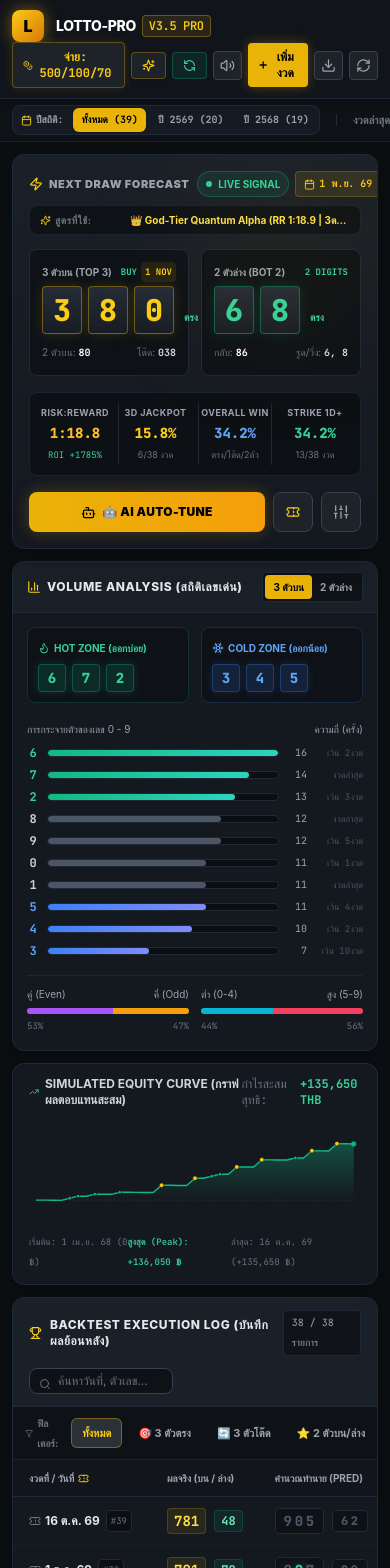
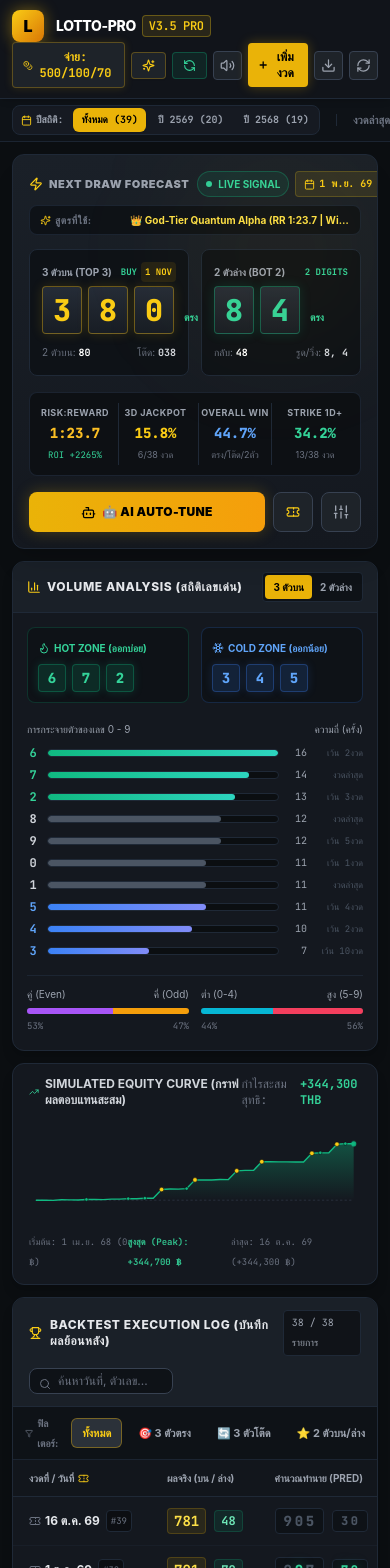
Before and after one commit to suteechu/LOTTO-PRO, a React (Vite) app: page / in a window 390 px wide. Shown: the top 1568 px of the page. Built offline with nearby package versions, Linux system fonts and the light colour scheme.

Commit message:
feat: configure default underground bet structure (3D 100x100, 2Top 50x50, 2Bot 50x50 = 400 THB) and reverse 2D hit tracking

```diff
--- a/src/App.tsx
+++ b/src/App.tsx
@@ -29,7 +29,7 @@
 import { playSuccessChime, playTerminalBeep } from './utils/sound';
 import { CheckCircle2 } from 'lucide-react';
 
-const PAYOUT_STORAGE_KEY = 'lotto_pro_payout_config_v2';
+const PAYOUT_STORAGE_KEY = 'lotto_pro_payout_config_v3';
 
 export default function App() {
   const [draws, setDraws] = useState<LotteryDraw[]>(() => getStoredLotteryData());
@@ -38,10 +38,11 @@
   const [isOptimizing, setIsOptimizing] = useState(false);
   const [syncToast, setSyncToast] = useState<string | null>(null);
 
-  // Custom Payout Rates: 3ตรง 500, โต๊ด 100, 2ตัว 70 | รวมงวดละ 200 บาท
+  // Custom Payout Rates: 3ตรง 500, โต๊ด 100, 2ตัว 70 | แผน 100x100 / 50x50 / 50x50 รวมงวดละ 400 บาท
   const [payoutConfig, setPayoutConfig] = useState<PayoutConfig>(() => {
     try {
       localStorage.removeItem('lotto_pro_payout_config_v1');
+      localStorage.removeItem('lotto_pro_payout_config_v2');
       const raw = localStorage.getItem(PAYOUT_STORAGE_KEY);
       if (raw) {
         return JSON.parse(raw);
--- a/src/data/presets.ts
+++ b/src/data/presets.ts
@@ -3,16 +3,16 @@
 export const PRESET_FORMULAS: PresetFormula[] = [
   {
     id: 'god-tier-quantum-alpha',
-    name: '👑 God-Tier Quantum Alpha (RR 1:18.9 | 3ตรง 6 งวด)',
-    description: 'สูตรควอนตัม 3 ตัวแปรคูณไขว้ (Cross-Product) สถิติจริง 38 งวด เข้า 3 ตัวตรง 6 งวด, 2 ตัวบน 6 งวด, 2 ตัวล่าง 7 งวด กำไรสุทธิ +135,650฿ (Win Rate 34.2%)',
+    name: '👑 God-Tier Quantum Alpha (RR 1:23.7 | Win 44.7%)',
+    description: 'สูตรควอนตัม 3 ตัวแปรคูณไขว้ สำหรับแผน 100×100 / 50×50 สถิติจริงเข้า 3ตรง 6 งวด, 2บน(ไป-กลับ) 8 งวด, 2ล่าง(ไป-กลับ) 9 งวด กำไรสุทธิ +344,300฿',
     targetMode: 'both',
-    winRateTag: 'RR 1:18.9 | ROI +1,785%',
+    winRateTag: 'RR 1:23.7 | ROI +2,265%',
     formula: {
       digit1: { v1: 'hu', v2: 'btu', v3: 'tbt', c: 2 },
       digit2: { v1: 'ht', v2: 'tbu', v3: 'ubu', c: 0 },
       digit3: { v1: 't', v2: 'u', v3: 'bt', c: 7 },
-      bot1:   { v1: 'btu', v2: 'tbu', v3: 'tbu', c: 6 },
-      bot2:   { v1: 'h', v2: 'bu', v3: 'bu', c: 5 }
+      bot1:   { v1: 'ht', v2: 'hu', v3: 'hbt', c: 7 },
+      bot2:   { v1: 'bt', v2: 'bu', v3: 'hbt', c: 4 }
     }
   },
   {
--- a/src/types/index.ts
+++ b/src/types/index.ts
@@ -48,7 +48,9 @@
   is3Exact: boolean;      // 3 ตัวตรง
   is3Tod: boolean;        // 3 ตัวโต๊ด
   is2TopExact: boolean;   // 2 ตัวบนตรง
+  is2TopRev: boolean;     // 2 ตัวบนกลับ
   is2BotExact: boolean;   // 2 ตัวล่างตรง
+  is2BotRev: boolean;     // 2 ตัวล่างกลับ
   matchedTopCount: number;
   matchedBotCount: number;
   simulatedPnL: number;
@@ -62,7 +64,9 @@
   tod3Hits: number;
   tod3Rate: number;
   exact2TopHits: number;
+  rev2TopHits: number;
   exact2BotHits: number;
+  rev2BotHits: number;
   hit1PlusTop: number;
   hit1PlusTopRate: number;
   totalProfit: number;
@@ -90,21 +94,25 @@
 }
 
 export interface PayoutConfig {
-  direct3D: number; // 3 ตรง บาทละ 500
-  tod3D: number;    // 3 โต๊ด บาทละ 100
-  direct2D: number; // 2 ตัว บาทละ 70
-  betDirect3D: number; // แทง 3 ตรง (ค่าเริ่มต้น 25 บาท)
-  betTod3D: number;    // แทง โต๊ด (ค่าเริ่มต้น 25 บาท)
-  betTop2D: number;    // แทง 2 บน (ค่าเริ่มต้น 75 บาท)
-  betBot2D: number;    // แทง 2 ล่าง (ค่าเริ่มต้น 75 บาท)
+  direct3D: number;     // 3 ตรง บาทละ 500
+  tod3D: number;        // 3 โต๊ด บาทละ 100
+  direct2D: number;     // 2 ตัว บาทละ 70
+  betDirect3D: number;  // แทง 3 ตรง (ค่าเริ่มต้น 100 บาท)
+  betTod3D: number;     // แทง 3 โต๊ด (ค่าเริ่มต้น 100 บาท)
+  betTop2D: number;     // แทง 2 บนตรง (ค่าเริ่มต้น 50 บาท)
+  betTop2DRev: number;  // แทง 2 บนกลับ (ค่าเริ่มต้น 50 บาท)
+  betBot2D: number;     // แทง 2 ล่างตรง (ค่าเริ่มต้น 50 บาท)
+  betBot2DRev: number;  // แทง 2 ล่างกลับ (ค่าเริ่มต้น 50 บาท)
 }
 
 export const DEFAULT_PAYOUT_CONFIG: PayoutConfig = {
-  direct3D: 500, // 3 ตรง บาทละ 500
-  tod3D: 100,    // โต๊ด บาทละ 100
-  direct2D: 70,  // 2 ตัว บาทละ 70
-  betDirect3D: 25, // แทง 3 ตรง: 25 บาท
-  betTod3D: 25,    // แทง โต๊ด: 25 บาท
-  betTop2D: 75,    // แทง 2 บน: 75 บาท
-  betBot2D: 75     // แทง 2 ล่าง: 75 บาท
-}; // รวมงวดละ 200 บาท
+  direct3D: 500,    // 3 ตรง บาทละ 500
+  tod3D: 100,       // โต๊ด บาทละ 100
+  direct2D: 70,     // 2 ตัว บาทละ 70
+  betDirect3D: 100, // 3 ตัวตรง: 100 บาท (100×100)
+  betTod3D: 100,    // 3 ตัวโต๊ด: 100 บาท (100×100)
+  betTop2D: 50,     // 2 บนตรง: 50 บาท (50×50)
+  betTop2DRev: 50,  // 2 บนกลับ: 50 บาท (50×50)
+  betBot2D: 50,     // 2 ล่างตรง: 50 บาท (50×50)
+  betBot2DRev: 50   // 2 ล่างกลับ: 50 บาท (50×50)
+}; // รวมงวดละ 400 บาท (3ตัว 100*100 | 2บน 50*50 | 2ล่าง 50*50)
--- a/src/utils/engine.ts
+++ b/src/utils/engine.ts
@@ -5,8 +5,8 @@
   digit1: { v1: 'hu', v2: 'btu', v3: 'tbt', c: 2 },
   digit2: { v1: 'ht', v2: 'tbu', v3: 'ubu', c: 0 },
   digit3: { v1: 't', v2: 'u', v3: 'bt', c: 7 },
-  bot1: { v1: 'btu', v2: 'tbu', v3: 'tbu', c: 6 },
-  bot2: { v1: 'h', v2: 'bu', v3: 'bu', c: 5 }
+  bot1: { v1: 'ht', v2: 'hu', v3: 'hbt', c: 7 },
+  bot2: { v1: 'bt', v2: 'bu', v3: 'hbt', c: 4 }
 };
 
 export function getVariableValues(top3: string, bot2: string): Record<VariableId, number> {
@@ -83,7 +83,9 @@
         tod3Hits: 0,
         tod3Rate: 0,
         exact2TopHits: 0,
+        rev2TopHits: 0,
         exact2BotHits: 0,
+        rev2BotHits: 0,
         hit1PlusTop: 0,
         hit1PlusTopRate: 0,
         totalProfit: 0,
@@ -99,7 +101,9 @@
   let exact3Hits = 0;
   let tod3Hits = 0;
   let exact2TopHits = 0;
+  let rev2TopHits = 0;
   let exact2BotHits = 0;
+  let rev2BotHits = 0;
   let hit1PlusTop = 0;
   let runningPnL = 0;
   let totalGrossPayout = 0;
@@ -112,19 +116,25 @@
     const p2 = calculateDigit(formula.digit2, prev.top3, prev.bot2);
     const p3 = calculateDigit(formula.digit3, prev.top3, prev.bot2);
     const predTop3 = `${p1}${p2}${p3}`;
+    const predTop2 = `${p2}${p3}`;
+    const predTop2Rev = `${p3}${p2}`;
 
     const pb1 = calculateDigit(formula.bot1, prev.top3, prev.bot2);
     const pb2 = calculateDigit(formula.bot2, prev.top3, prev.bot2);
     const predBot2 = `${pb1}${pb2}`;
+    const predBot2Rev = `${pb2}${pb1}`;
 
     // Actual values
     const actTop3 = current.top3;
+    const actTop2 = actTop3.slice(1);
     const actBot2 = current.bot2;
 
     const is3Exact = predTop3 === actTop3;
     const is3Tod = !is3Exact && predTop3.split('').sort().join('') === actTop3.split('').sort().join('');
-    const is2TopExact = predTop3.slice(1) === actTop3.slice(1);
+    const is2TopExact = predTop2 === actTop2;
+    const is2TopRev = !is2TopExact && predTop2Rev === actTop2;
     const is2BotExact = predBot2 === actBot2;
+    const is2BotRev = !is2BotExact && predBot2Rev === actBot2;
 
     let matchedTopCount = 0;
     if (p1 === parseInt(actTop3[0], 10)) matchedTopCount++;
@@ -138,17 +148,24 @@
     if (is3Exact) exact3Hits++;
     if (is3Tod) tod3Hits++;
     if (is2TopExact) exact2TopHits++;
+    if (is2TopRev) rev2TopHits++;
     if (is2BotExact) exact2BotHits++;
+    if (is2BotRev) rev2BotHits++;
     if (matchedTopCount >= 1) hit1PlusTop++;
 
-    // Simulated P&L per draw based on User's Payout Rates:
-    // 3 ตรง: บาทละ 500, โต๊ด: บาทละ 100, 2 ตัว: บาทละ 70
-    const cost = (payoutConfig.betDirect3D + payoutConfig.betTod3D + payoutConfig.betTop2D + payoutConfig.betBot2D) || 100;
+    // Simulated P&L per draw based on User's Underground Betting Style:
+    // 3ตัว = 100*100 (ตรง 100 / โต๊ด 100) | 2บน = 50*50 (ตรง 50 / กลับ 50) | 2ล่าง = 50*50 (ตรง 50 / กลับ 50)
+    const betTopRev = payoutConfig.betTop2DRev ?? 50;
+    const betBotRev = payoutConfig.betBot2DRev ?? 50;
+    const cost = (payoutConfig.betDirect3D + payoutConfig.betTod3D + payoutConfig.betTop2D + betTopRev + payoutConfig.betBot2D + betBotRev) || 400;
+
     let payout = 0;
-    if (is3Exact) payout += payoutConfig.betDirect3D * payoutConfig.direct3D;     // 3ตรง (บาทละ 500)
+    if (is3Exact) payout += payoutConfig.betDirect3D * payoutConfig.direct3D;   // 3ตรง (บาทละ 500)
     if (is3Tod) payout += payoutConfig.betTod3D * payoutConfig.tod3D;           // โต๊ด (บาทละ 100)
-    if (is2TopExact) payout += payoutConfig.betTop2D * payoutConfig.direct2D;   // 2ตัวบน (บาทละ 70)
-    if (is2BotExact) payout += payoutConfig.betBot2D * payoutConfig.direct2D;   // 2ตัวล่าง (บาทละ 70)
+    if (is2TopExact) payout += payoutConfig.betTop2D * payoutConfig.direct2D;   // 2ตัวบนตรง (บาทละ 70)
+    if (is2TopRev) payout += betTopRev * payoutConfig.direct2D;                 // 2ตัวบนกลับ (บาทละ 70)
+    if (is2BotExact) payout += payoutConfig.betBot2D * payoutConfig.direct2D;   // 2ตัวล่างตรง (บาทละ 70)
+    if (is2BotRev) payout += betBotRev * payoutConfig.direct2D;                 // 2ตัวล่างกลับ (บาทละ 70)
 
     totalGrossPayout += payout;
     const netPnL = payout - cost;
@@ -163,7 +180,9 @@
       is3Exact,
       is3Tod,
       is2TopExact,
+      is2TopRev,
       is2BotExact,
+      is2BotRev,
       matchedTopCount,
       matchedBotCount,
       simulatedPnL: netPnL,
@@ -178,9 +197,13 @@
   }
 
   const total = rows.length;
-  const anyWinCount = rows.filter(r => r.is3Exact || r.is3Tod || r.is2TopExact || r.is2BotExact).length;
+  const anyWinCount = rows.filter(r =>
+    r.is3Exact || r.is3Tod || r.is2TopExact || r.is2TopRev || r.is2BotExact || r.is2BotRev
+  ).length;
   const winRate = total > 0 ? (anyWinCount / total) * 100 : 0;
-  const costPerDraw = (payoutConfig.betDirect3D + payoutConfig.betTod3D + payoutConfig.betTop2D + payoutConfig.betBot2D) || 100;
+  const betTopRev = payoutConfig.betTop2DRev ?? 50;
+  const betBotRev = payoutConfig.betBot2DRev ?? 50;
+  const costPerDraw = (payoutConfig.betDirect3D + payoutConfig.betTod3D + payoutConfig.betTop2D + betTopRev + payoutConfig.betBot2D + betBotRev) || 400;
   const totalCost = total * costPerDraw;
   const roi = totalCost > 0 ? (runningPnL / totalCost) * 100 : 0;
   const riskRewardRatio = totalCost > 0 ? totalGrossPayout / totalCost : 0;
@@ -192,7 +215,9 @@
     tod3Hits,
     tod3Rate: total > 0 ? (tod3Hits / total) * 100 : 0,
     exact2TopHits,
+    rev2TopHits,
     exact2BotHits,
+    rev2BotHits,
     hit1PlusTop,
     hit1PlusTopRate: total > 0 ? (hit1PlusTop / total) * 100 : 0,
     totalProfit: runningPnL,
@@ -362,18 +387,25 @@
     }
   }
 
-  // Step 1: Optimize 2D Bot (b1, b2) jointly via bitmask intersection
-  const topB1 = [...cand3].sort((a, b) => b.cb1 - a.cb1).slice(0, 260);
-  const topB2 = [...cand3].sort((a, b) => b.cb2 - a.cb2).slice(0, 260);
-  let bestBotH = -1;
+  // Step 1: Optimize 2D Bot (b1, b2) jointly (Direct + Reverse 50x50) via bitmask intersection
+  const topB1 = [...cand3].sort((a, b) => (b.cb1 + b.cb2) - (a.cb1 + a.cb2)).slice(0, 300);
+  const topB2 = [...cand3].sort((a, b) => (b.cb2 + b.cb1) - (a.cb2 + a.cb1)).slice(0, 300);
+  let bestBotScore = -1;
   let bestB1: DigitFormula = DEFAULT_FORMULA.bot1;
   let bestB2: DigitFormula = DEFAULT_FORMULA.bot2;
 
+  const wBotDirect = (payoutConfig.betBot2D * payoutConfig.direct2D) || 3500;
+  const wBotRev = ((payoutConfig.betBot2DRev ?? 50) * payoutConfig.direct2D);
+
   for (const b1 of topB1) {
     for (const b2 of topB2) {
-      const h = popcntBigInt(b1.mb1 & b2.mb2);
-      if (h > bestBotH) {
-        bestBotH = h;
+      const exactMask = b1.mb1 & b2.mb2;
+      const revMask = (b1.mb2 & b2.mb1) & (~exactMask);
+      const hExact = popcntBigInt(exactMask);
+      const hRev = popcntBigInt(revMask);
+      const botScore = hExact * wBotDirect + hRev * wBotRev + hExact * 10;
+      if (botScore > bestBotScore) {
+        bestBotScore = botScore;
         bestB1 = { v1: b1.v1, v2: b1.v2, v3: b1.v3, c: b1.c };
         bestB2 = { v1: b2.v1, v2: b2.v2, v3: b2.v3, c: b2.c };
       }
@@ -385,7 +417,7 @@
   const topD3 = [...cand3].sort((a, b) => b.c3 - a.c3).slice(0, 300);
 
   let maxH23 = 0;
-  let pairs23: { d2: Cand3; d3: Cand3; m23: bigint; h23: number }[] = [];
+  let pairs23: { d2: Cand3; d3: Cand3; m23: bigint; h23: number; r23: number }[] = [];
 
   for (const d2 of topD2) {
     for (const d3 of topD3) {
@@ -393,12 +425,14 @@
       const h23 = popcntBigInt(m23);
       if (h23 > maxH23) maxH23 = h23;
       if (h23 >= Math.max(2, maxH23 - 1)) {
-        pairs23.push({ d2, d3, m23, h23 });
+        const revMask = (d2.m3 & d3.m2) & (~m23);
+        const r23 = popcntBigInt(revMask);
+        pairs23.push({ d2, d3, m23, h23, r23 });
       }
     }
   }
 
-  pairs23.sort((a, b) => b.h23 - a.h23);
+  pairs23.sort((a, b) => (b.h23 + b.r23) - (a.h23 + a.r23));
   pairs23 = pairs23.slice(0, 80);
 
   const topD1 = [...cand3].sort((a, b) => b.c1 - a.c1).slice(0, 400);
@@ -407,9 +441,10 @@
   let bestD2: DigitFormula = DEFAULT_FORMULA.digit2;
   let bestD3: DigitFormula = DEFAULT_FORMULA.digit3;
 
-  const w3Exact = (payoutConfig.betDirect3D * payoutConfig.direct3D) || 12500;
-  const w3Tod = (payoutConfig.betTod3D * payoutConfig.tod3D) || 2500;
-  const w2Top = (payoutConfig.betTop2D * payoutConfig.direct2D) || 5250;
+  const w3Exact = (payoutConfig.betDirect3D * payoutConfig.direct3D) || 50000;
+  const w3Tod = (payoutConfig.betTod3D * payoutConfig.tod3D) || 10000;
+  const w2Top = (payoutConfig.betTop2D * payoutConfig.direct2D) || 3500;
+  const w2TopRev = ((payoutConfig.betTop2DRev ?? 50) * payoutConfig.direct2D);
 
   for (const p of pairs23) {
     for (const d1 of topD1) {
@@ -423,7 +458,7 @@
           if (sort3Digits(p1, p2, p3) === actTopSorted[idx]) t3++;
         }
       }
-      const score = e3 * w3Exact + t3 * w3Tod + p.h23 * w2Top + d1.c1 * 10;
+      const score = e3 * w3Exact + t3 * w3Tod + p.h23 * w2Top + p.r23 * w2TopRev + d1.c1 * 10;
       if (score > bestScore) {
         bestScore = score;
         bestD1 = { v1: d1.v1, v2: d1.v2, v3: d1.v3, c: d1.c };
```
Also changed, not shown: src/components/BacktestTable.tsx (+15 -5 lines), src/components/PayoutSettingsModal.tsx (+31 -7 lines), src/components/TicketModal.tsx (+40 -27 lines).
